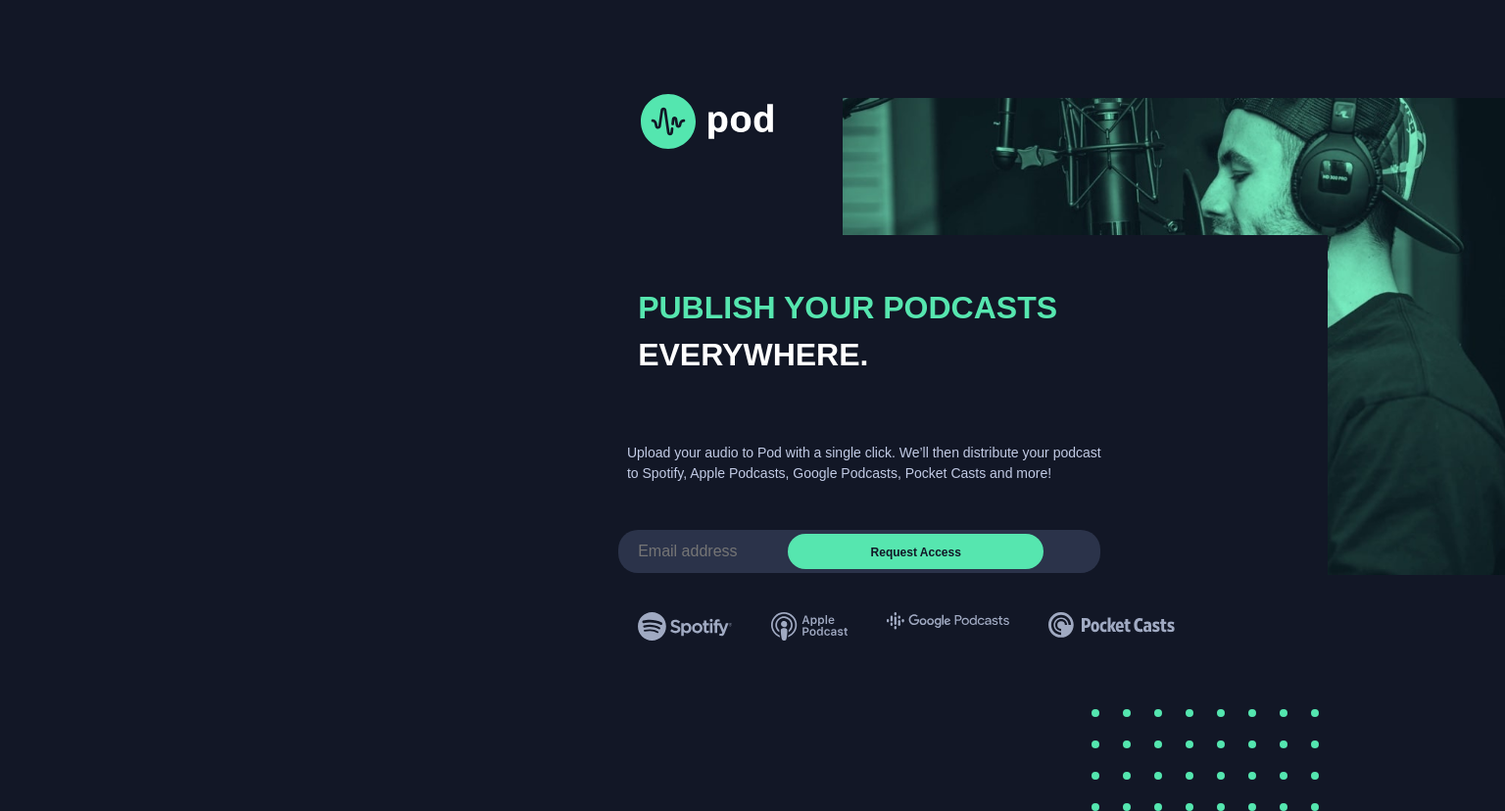
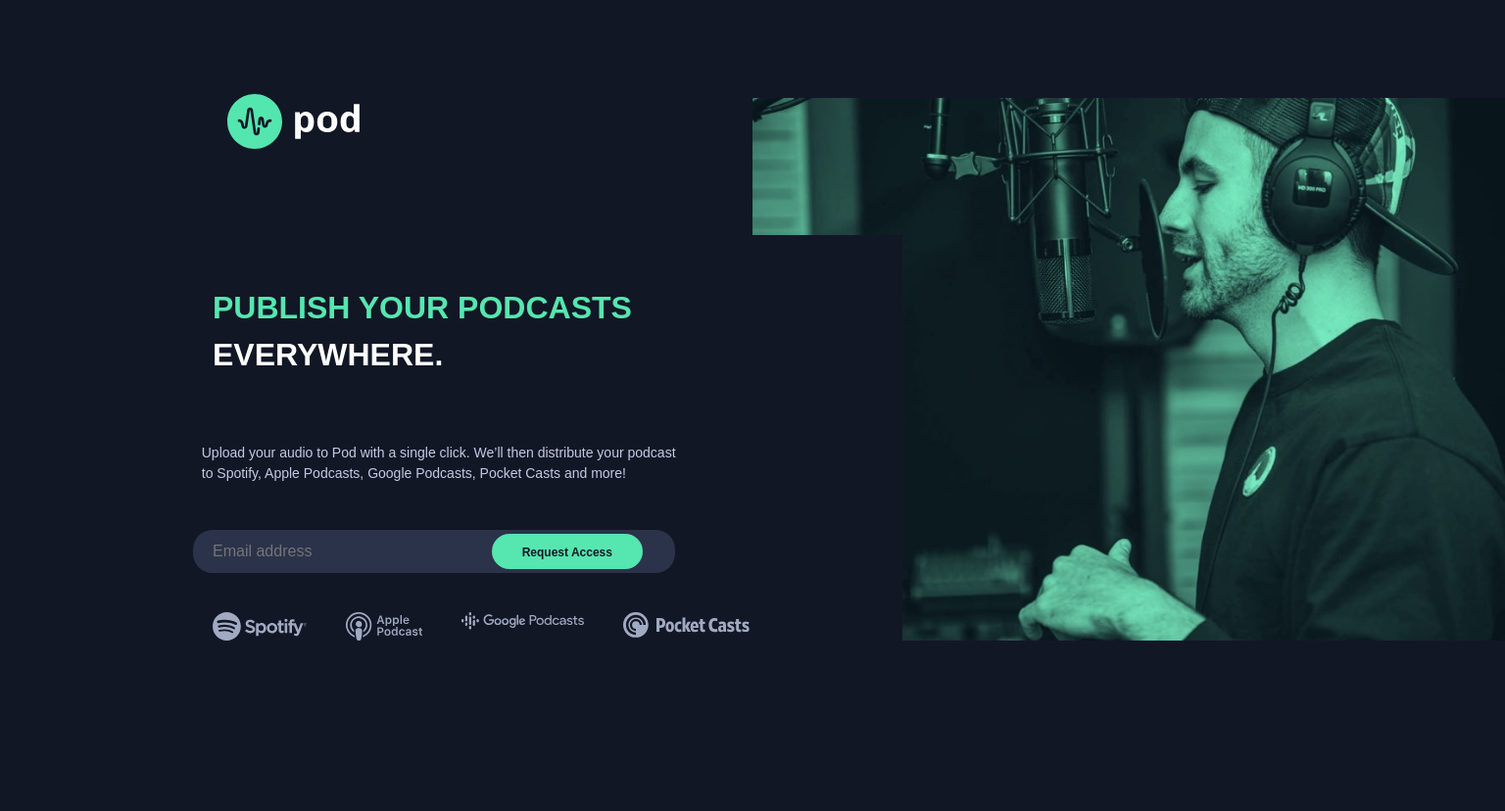
Before and after one commit to lawlawson/pod-landing-page, a plain HTML site: page index.html in a window 1536 px wide. Shown: the whole page at 98% size. After the commit the page ends 800 px from the top, so only its background shows below. Drawn offline with Linux system fonts and the light colour scheme; a web font is replaced by a local one.

Commit message:
More work trying to fix this on largest screen sizes

```diff
--- a/starter-code/styles/style.css
+++ b/starter-code/styles/style.css
@@ -277,12 +277,11 @@
   }
 
   .logo-container {
-    margin-left: 35%;
     margin-top: 6rem;
   }
 
   .info-box {
-    margin-left: 36%;
+
     margin-top: 15rem;
   }
 
@@ -290,3 +289,28 @@
     margin-left: 173px;
   }
 }
+
+@media (min-width: 1440px) {
+
+  body {
+    background-position: right 100px;
+    background-size: 50%;
+  }
+
+  .logo-container {
+    margin-top: 6rem;
+  }
+
+  .info-box {
+    margin-top: 15rem;
+  }
+
+  .submit {
+    width: 10%;
+    margin-left: 305px;
+  }
+
+  .dots-container {
+    display: none;
+  }
+}
```
